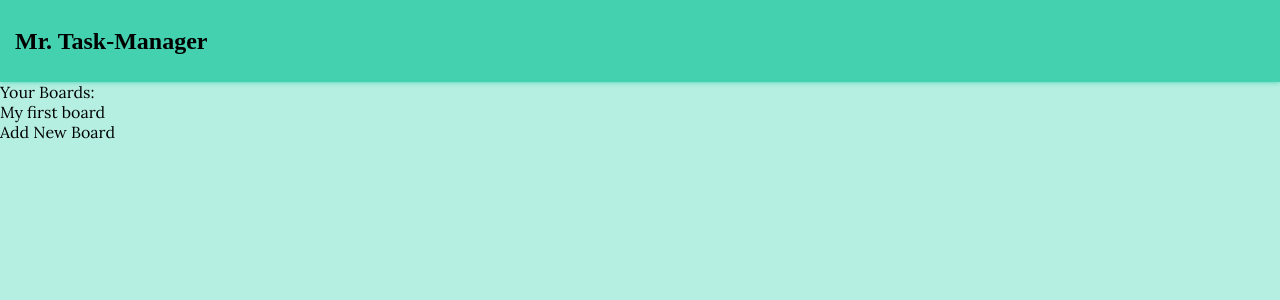
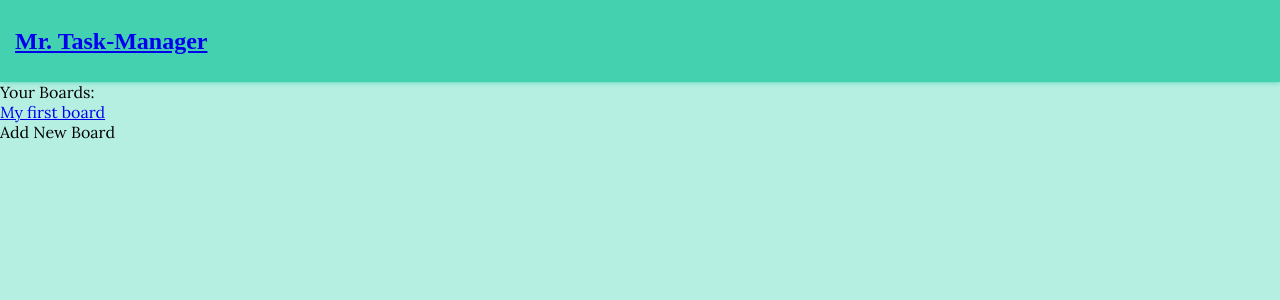
Before and after one commit to SashaPltnchnk/to-do, a React (Create React App) app: page / in a window 1280 px wide. Shown: the top 300 px of the page. Built offline with nearby package versions, Linux system fonts and the light colour scheme; a web font is replaced by a local one; what redux-saga-requests, redux-saga-requests-axios would draw is missing.

Commit message:
started implementing react-router

```diff
--- a/package.json
+++ b/package.json
@@ -7,6 +7,7 @@
     "react": "^16.8.6",
     "react-dom": "^16.8.6",
     "react-redux": "^7.1.0",
+    "react-router": "^5.0.1",
     "react-router-dom": "^5.0.1",
     "react-scripts": "3.0.1",
     "redux": "^4.0.1",
--- a/public/index.html
+++ b/public/index.html
@@ -20,7 +20,7 @@
       Learn how to configure a non-root public URL by running `npm run build`.
     -->
     <link href="https://fonts.googleapis.com/css?family=Barriecito|Lora&display=swap" rel="stylesheet">
-    <title>To Do List App</title>
+    <title>Mr. Task-Manager</title>
   </head>
   <body>
     <noscript>You need to enable JavaScript to run this app.</noscript>
--- a/src/App.js
+++ b/src/App.js
@@ -1,19 +1,23 @@
 import React from 'react';
 import './App.css';
+import { BrowserRouter } from 'react-router-dom'
+import Router from './Router'
 import Header from './components/Header/Header'
-import MainPage from './components/MainPage/MainPaage'
+// import MainPage from './components/MainPage/MainPaage'
 // import Layout from './components/Layout/Layout'
 // import Modal from './components/Task/TaskInfo'
 // import Modal from './components/Layout/Modal'
 
 function App() {
   return (
-    <>
+    <BrowserRouter>
       <Header />
-      <MainPage />
+      {/* <MainPage /> */}
+
+      <Router />
       {/* <Layout /> */}
       {/* <Modal/> */}
-    </>
+    </BrowserRouter>
   );
 }
 
--- /dev/null
+++ b/src/Router.js
@@ -0,0 +1,14 @@
+import React from 'react'
+import Board from './components/Layout/Layout'
+import MainPage from './components/MainPage/MainPaage'
+import { Route } from 'react-router-dom'
+
+
+export default function router() {
+    return (
+        <>
+            <Route exact path='/' component={MainPage} />
+            <Route exact path='/board1' component={Board} />
+        </>
+     );
+}
--- a/src/components/Header/Header.js
+++ b/src/components/Header/Header.js
@@ -1,11 +1,14 @@
 import React from 'react'
+import { Link } from 'react-router-dom'
+
 
 import classes from './Header.module.css'
+
 
 export default function Header() {
     return (
         <header className={classes.Header}>
-            <h2 className={classes.Logo}>Mr. Task-Manager</h2>
+            <Link to='/'><h2 className={classes.Logo}>Mr. Task-Manager</h2></Link>
         </header>
     )
 }
--- a/src/components/Header/Header.module.css
+++ b/src/components/Header/Header.module.css
@@ -7,6 +7,7 @@
     padding: 0 14px;
     display: flex;
     align-items: center;
+    color: #000;
 }
 
 .Logo {
--- a/src/components/Layout/Layout.js
+++ b/src/components/Layout/Layout.js
@@ -4,6 +4,7 @@ import Column from '../Column/Column'
 import classes from './Layout.module.css'
 
 export default function Layout() {
+    console.log('AAAAAAAAAAAAAAAAAAAA')
     return (
         <main className={classes.Layout}>
             <div className={classes.BoardName}>Don't give up</div>
--- a/src/components/MainPage/MainPaage.js
+++ b/src/components/MainPage/MainPaage.js
@@ -1,12 +1,13 @@
 import React, { Component } from 'react'
-import Board from '../Layout/Layout'
+// import Board from '../Layout/Layout'
+import { Link } from 'react-router-dom'
 
 class MainPaage extends Component {
     render() {
         return (
             <>
                 <div>Your Boards:</div>
-                <div onClick={this.openBoard}>My first board</div>
+                <Link to='/board1'><div>My first board</div></Link>
                 <div>Add New Board</div>
                 {/* <Board /> */}
             </>
```
